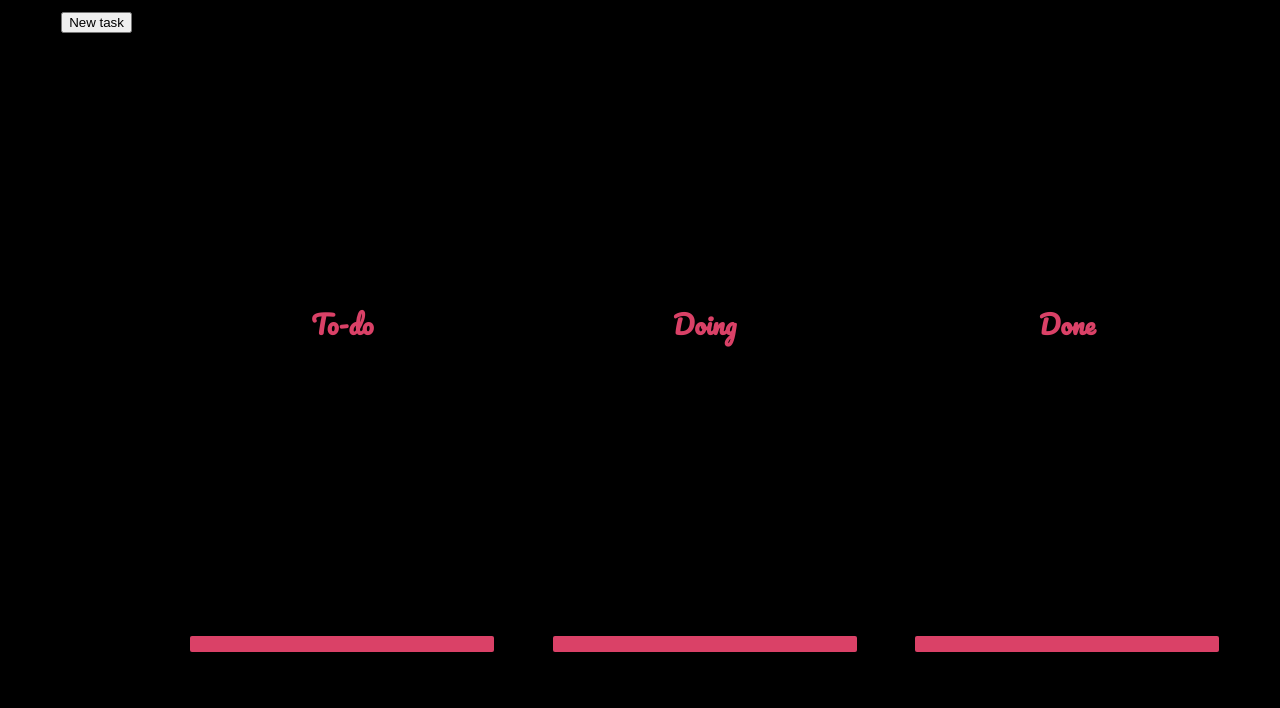
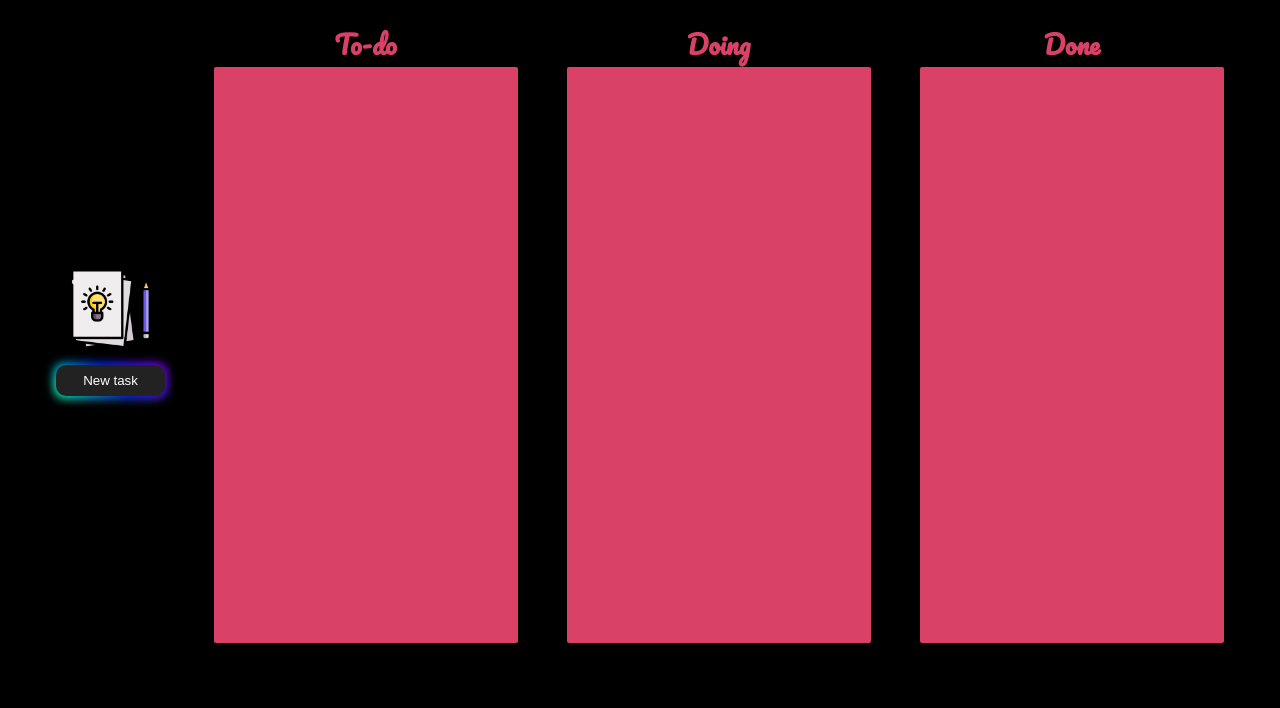
Before and after one commit to protio99/js-trello-clone, a plain HTML site: page index.html in a window 1280 px wide. Shown: the part 92-800 px from the top of the page. Drawn offline with Linux system fonts and the light colour scheme.

Commit message:
It was stylized the button of create a new task using a rainbow effect, that effect was taken from internet, also the overflow and scroll-y of the board columns and finally using the pseudo element ::after a cursor was added on the header description

```diff
--- a/index.html
+++ b/index.html
@@ -19,9 +19,9 @@
       <p class="header__paragraph">Using HTML drag and drop API from Javascript Vanilla</p>
     </header>
     <main class="board">
-      <div>
-        <button id="openModal">New task</button>
-
+      <div class="board-column-button">
+        <img class="board--button--img" src="./images/idea.png">
+        <button id="openModal" class="board--button">New task</img></button>
       </div>
       <div class="board-column-container">
         <h3 class="board--column--tittle">To-do</h3>
--- a/js/firstLoad.js
+++ b/js/firstLoad.js
@@ -14,9 +14,10 @@ function createNotes() {
         div.classList.add('card')
         div.id = key
         div.innerHTML = `
-
-            <div class="card--tittle">${tittle}</div>
-            <div class="card--content">${description}</div>
+            <div class="card--info">
+                <div class="card--tittle">${tittle}</div>
+                <div class="card--content">${description}</div>
+            </div>
             <div class="card--actions">
             <i class="fa-solid fa-pencil" ></i>
             <i class="fa-solid fa-trash-can" id="delete-${key}" onclick="deleteCard(${key})"></i>
--- a/styles/board.css
+++ b/styles/board.css
@@ -6,14 +6,23 @@
     border-radius: 10px;
     padding: .5rem;
     height: 80vh;
+    align-items: center;
 
 }
-
+.board--button--img{
+    background-image: pink;
+    width: 5rem;
+}
 .board--column{
     /* border: 1px dotted white; */
     padding: .5rem;
     background-color: rgb(218, 65, 103);
     border-radius: 2px;
+    display: flex;
+    flex-direction: column;
+    align-items: center;
+    height: 70vh;
+    overflow: auto;
 
 }
 .board--column--tittle{
@@ -31,3 +40,88 @@
     /* align-items: center; */
 
 }
+
+.board--button{
+    background-color: rgb(218, 65, 103);
+    padding: .5rem;
+    border-radius: 1px;
+    margin: .4rem 0 0 0;
+    box-shadow: rgba(255, 253, 253, 0.1) 0px 4px 12px;
+
+}
+
+.board-column-button{
+    display: flex;
+    flex-direction: column;
+    align-items: center;
+
+}
+
+
+/* CSS */
+.board--button {
+  padding: 0.6em 2em;
+  border: none;
+  outline: none;
+  color: rgb(255, 255, 255);
+  background: #111;
+  cursor: pointer;
+  position: relative;
+  z-index: 0;
+  border-radius: 10px;
+  user-select: none;
+  margin: 1rem 0 0 0;
+
+}
+
+.board--button:before {
+  content: "";
+  background: linear-gradient(
+    45deg,
+    #ff0000,
+    #ff7300,
+    #fffb00,
+    #48ff00,
+    #00ffd5,
+    #002bff,
+    #7a00ff,
+    #ff00c8,
+    #ff0000
+  );
+  position: absolute;
+  top: -2px;
+  left: -2px;
+  background-size: 400%;
+  z-index: -1;
+  filter: blur(5px);
+  -webkit-filter: blur(5px);
+  width: calc(100% + 4px);
+  height: calc(100% + 4px);
+  animation: glowing-button-85 20s linear infinite;
+  transition: opacity 0.3s ease-in-out;
+  border-radius: 10px;
+}
+
+@keyframes glowing-button-85 {
+  0% {
+    background-position: 0 0;
+  }
+  50% {
+    background-position: 400% 0;
+  }
+  100% {
+    background-position: 0 0;
+  }
+}
+
+.board--button:after {
+  z-index: -1;
+  content: "";
+  position: absolute;
+  width: 100%;
+  height: 100%;
+  background: #222;
+  left: 0;
+  top: 0;
+  border-radius: 10px;
+}
--- a/styles/card.css
+++ b/styles/card.css
@@ -1,14 +1,34 @@
 .card{
     background-color: rgb(240, 239, 244);
     border-radius: 10px;
-    height: 10rem;
+    height: 8rem;
     padding: 1rem;
     margin: .5rem 0 .5rem 0;
     width: 80%;
 
 }
 
+.card:hover{
+    box-shadow: rgba(0, 0, 0, 0.25) 0px 54px 55px, rgba(0, 0, 0, 0.12) 0px -12px 30px, rgba(0, 0, 0, 0.12) 0px 4px 6px, rgba(0, 0, 0, 0.17) 0px 12px 13px, rgba(0, 0, 0, 0.09) 0px -3px 5px;
+    transition: box-shadow ease .3s;
+}
+
 .card--tittle{
     font-size: 1.3rem;
     font-weight: 900;
 }
+
+.card--info{
+    height: 90%;
+}
+
+.card--actions{
+    display: flex;
+    justify-content: flex-end;
+
+}
+
+.card--actions i{
+    margin: 0 0 0 .5rem;
+
+}
--- a/styles/header.css
+++ b/styles/header.css
@@ -15,3 +15,26 @@
     font-family: 'Pacifico', cursive;
 
 }
+
+
+.header__paragraph::after{
+    content: "|";
+    color: white;
+    animation: cursor 1s linear infinite;
+
+}
+
+
+@keyframes cursor {
+    0% {
+        color: black;
+    }
+    50% {
+        color: white;
+
+    }
+    100% {
+        color: black;
+
+    }
+  }
```
Also changed, not shown: images/add-file.png (added), images/documentation-svgrepo-com.svg (added), images/idea.png (added).
